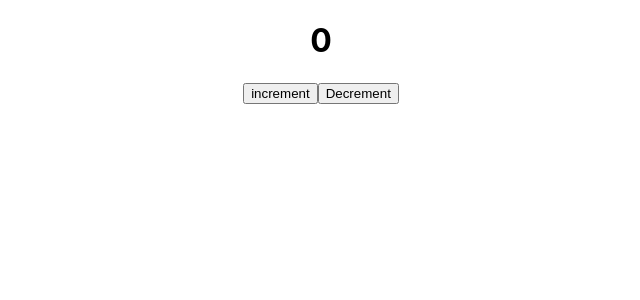
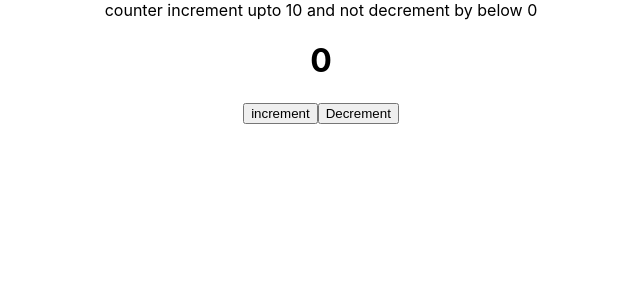
Before and after one commit to iYogeshkumar/Practice, a React (Create React App) app in the folder React/react/: page / in a window 1280 px wide. Shown: the top 300 px of the page, without its empty margins (319-959 px from the left). Built offline with nearby package versions, Linux system fonts and the light colour scheme.

Commit message:
Update Counteruptoten.jsx

```diff
--- a/React/react/src/Components/Counteruptoten/Counteruptoten.jsx
+++ b/React/react/src/Components/Counteruptoten/Counteruptoten.jsx
@@ -14,6 +14,7 @@ const Counteruptoten = () => {
 
   return (
     <div>
+      <div>counter increment upto 10 and not decrement by below 0</div>
       <h1>{count}</h1>
       <button onClick={inc}>increment</button>
       <button onClick={dec}>Decrement</button>
```
